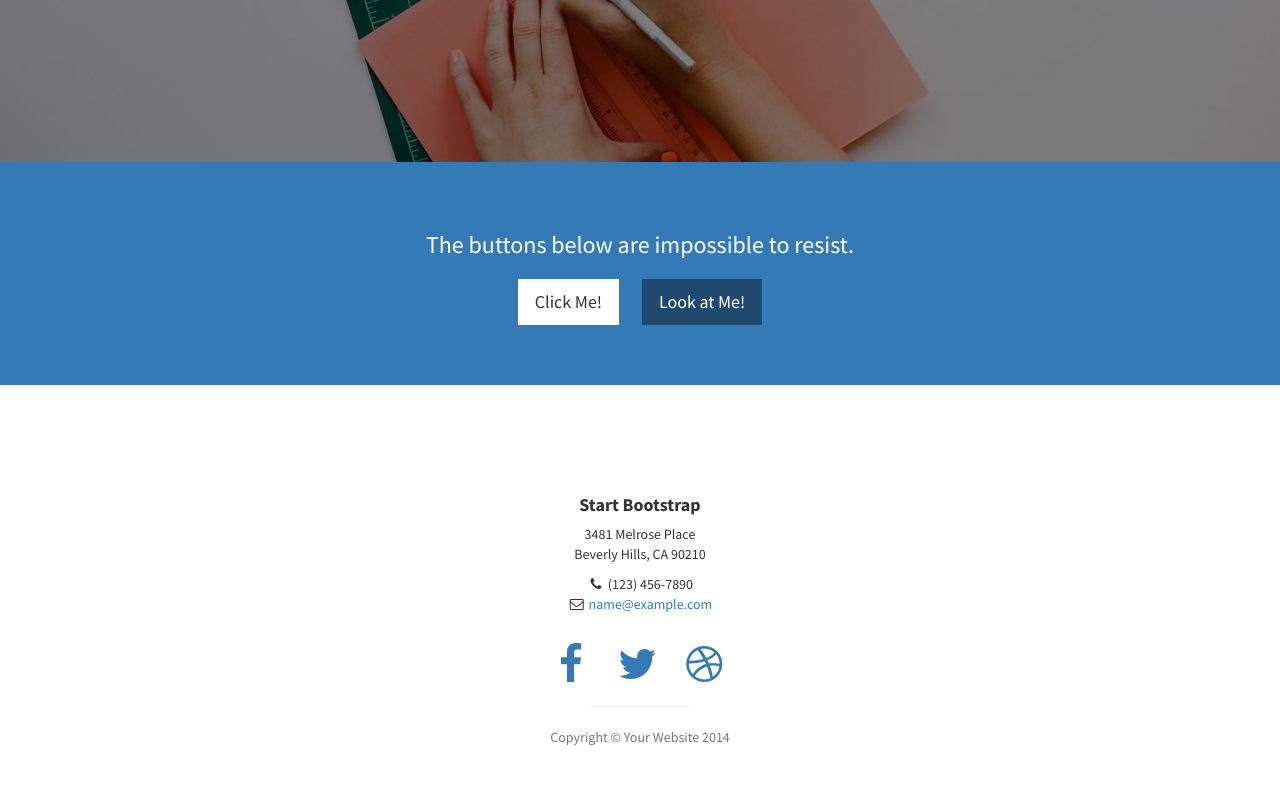
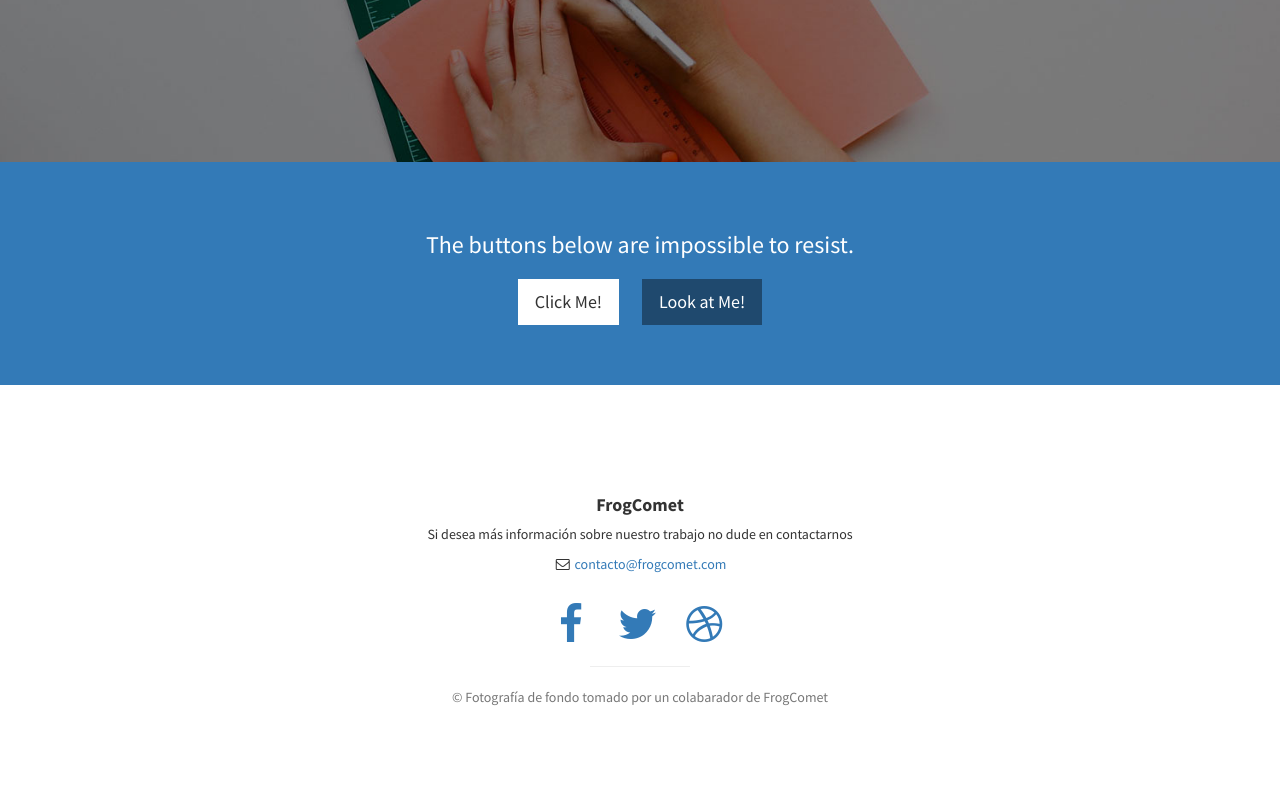
Before and after one commit to lucachaco/frogcomet-lander, a plain HTML site: page index.html in a window 1280 px wide. Shown: the part 1710-2495 px from the top of the page. Drawn offline with Linux system fonts and the light colour scheme.

Commit message:
Update content.

```diff
--- a/index.html
+++ b/index.html
@@ -155,12 +155,12 @@
         <div class="container">
             <div class="row">
                 <div class="col-lg-10 col-lg-offset-1 text-center">
-                    <h4><strong>Start Bootstrap</strong>
+                    <h4><strong>FrogComet</strong>
                     </h4>
-                    <p>3481 Melrose Place<br>Beverly Hills, CA 90210</p>
+                    <p>Si desea más información sobre nuestro trabajo no dude en contactarnos</p>
                     <ul class="list-unstyled">
-                        <li><i class="fa fa-phone fa-fw"></i> (123) 456-7890</li>
-                        <li><i class="fa fa-envelope-o fa-fw"></i>  <a href="mailto:name@example.com">name@example.com</a>
+                        <!--<li><i class="fa fa-phone fa-fw"></i> (123) 456-7890</li>-->
+                        <li><i class="fa fa-envelope-o fa-fw"></i>  <a href="mailto:name@example.com">contacto@frogcomet.com</a>
                         </li>
                     </ul>
                     <br>
@@ -176,7 +176,7 @@
                         </li>
                     </ul>
                     <hr class="small">
-                    <p class="text-muted">Copyright &copy; Your Website 2014</p>
+                    <p class="text-muted">&copy Fotografía de fondo tomado por un colabarador de FrogComet</p>
                 </div>
             </div>
         </div>
```
